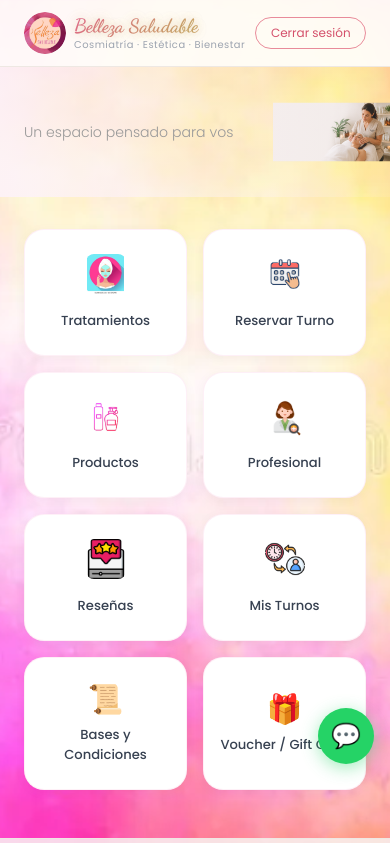
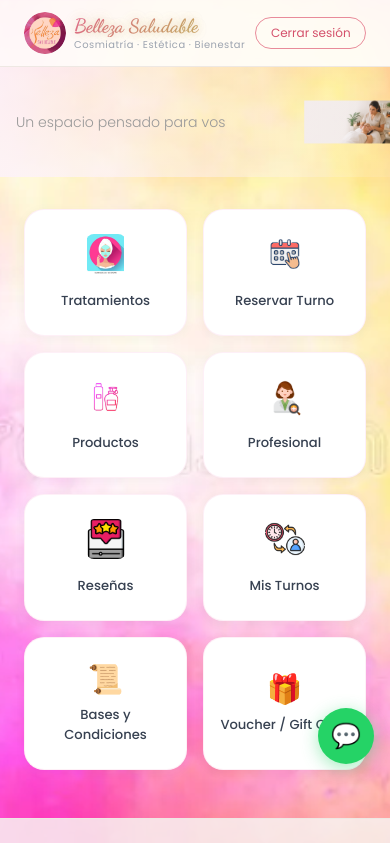
Before and after one commit to PameVillegas/belleza-saludable, a React (Vite) app in the folder frontend/: page /inicio in a window 390 px wide. Shown: the top 843 px of the page. Built offline with nearby package versions, Linux system fonts and the light colour scheme.

Commit message:
Banner 25%, responsive para celular

```diff
--- a/frontend/src/styles/global.css
+++ b/frontend/src/styles/global.css
@@ -1159,7 +1159,7 @@ body {
   position: absolute;
   top: 50%;
   right: 0;
-  transform: translateY(-50%) scale(0.3);
+  transform: translateY(-50%) scale(0.25);
   transform-origin: right center;
 }
 
@@ -1271,6 +1271,18 @@ body {
     width: 100px;
     height: 100px;
   }
+  .home-banner {
+    height: 110px;
+  }
+  .home-banner-img {
+    transform: translateY(-50%) scale(0.22);
+  }
+  .home-banner-overlay {
+    padding: 1rem;
+  }
+  .home-greeting-title {
+    font-size: 1.2rem;
+  }
 }
 
 .home-greeting-logo {
```
